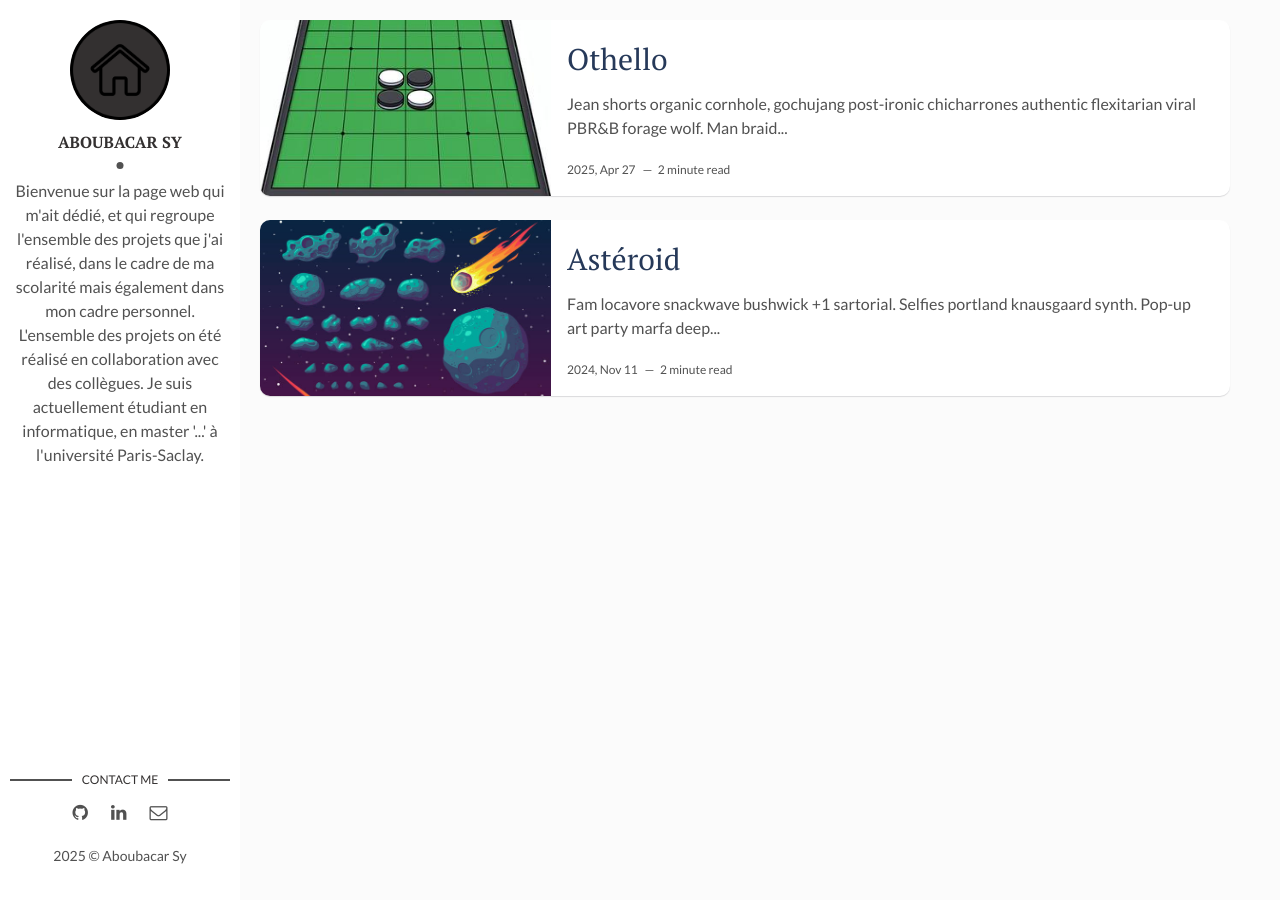
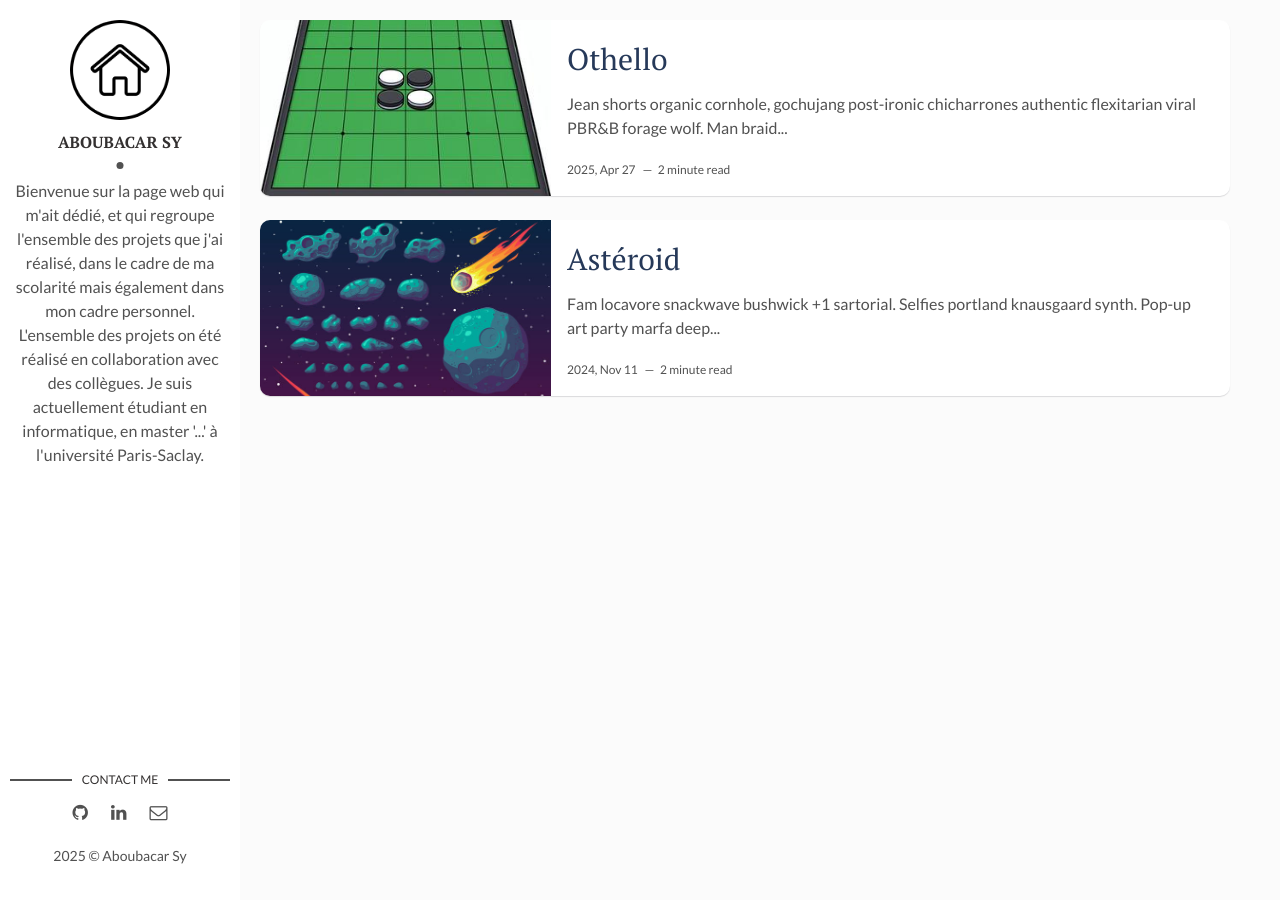
Before and after one commit to SyAboubacar/site-asy, a Jekyll site: the page built from index.html, in a window 1280 px wide. Built offline with Jekyll 4.4.1, drawn with Linux system fonts in a browser that asks for light colours; the list of posts is cut into pages by our own code.

Commit message:
modif acceuil logo

```diff
--- a/_config.yml
+++ b/_config.yml
@@ -10,7 +10,7 @@ site-twitter: #if your site has a twitter account, enter it here
 
 # Author Settings
 author: Aboubacar Sy # add your name
-author-img: page-daccueil.png # add your photo
+author-img: page-daccueil.jpg # add your photo
 about-author: Bienvenue sur la page web qui m'ait dédié, et qui regroupe l'ensemble des projets que j'ai réalisé, dans le cadre de ma scolarité mais également dans mon cadre personnel. L'ensemble des projets on été réalisé en collaboration avec des collègues. Je suis actuellement étudiant en informatique, en master '...' à l'université Paris-Saclay.
 social-github: SyAboubacar # add your Github handle
 social-linkedin: # add your Linkedin handle
```
Also changed, not shown: assets/img/page-daccueil.jpg (added).
